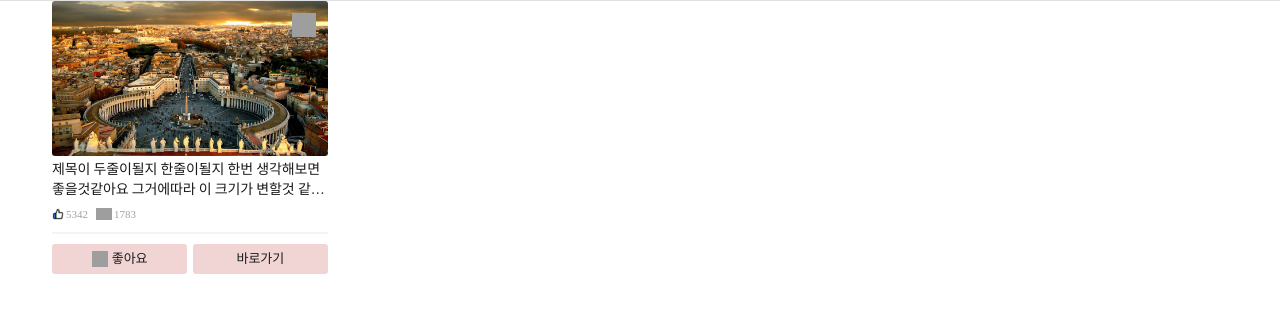
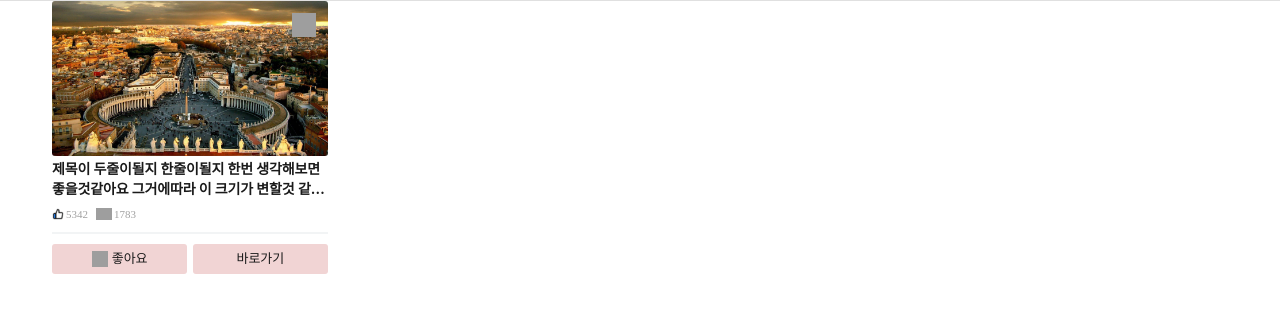
Before and after one commit to d0ngwooK1m/Hanghae99-Team2-Toy-project1, a Flask app: page / in a window 1280 px wide. Shown: the part 130-443 px from the top of the page. Run offline with Flask 2, Linux system fonts and the light colour scheme; data that the repository does not hold is empty; grey boxes are pictures that could not be loaded.

Commit message:
css 수정

```diff
--- a/static/style.css
+++ b/static/style.css
@@ -73,7 +73,6 @@
   width: 276px;
   max-height: 412px;
   position: relative;
-  height: 100%;
   border-radius: 5px;
   margin-right: 24px;
   margin-bottom: 32px;
@@ -127,7 +126,7 @@
 
 .ListFlex .title {
   font-size: 14px;
-  font-weight: normal;
+  font-weight: 700;
   line-height: 20px;
   letter-spacing: -0.15px;
   color: rgb(26, 26, 26);
```
